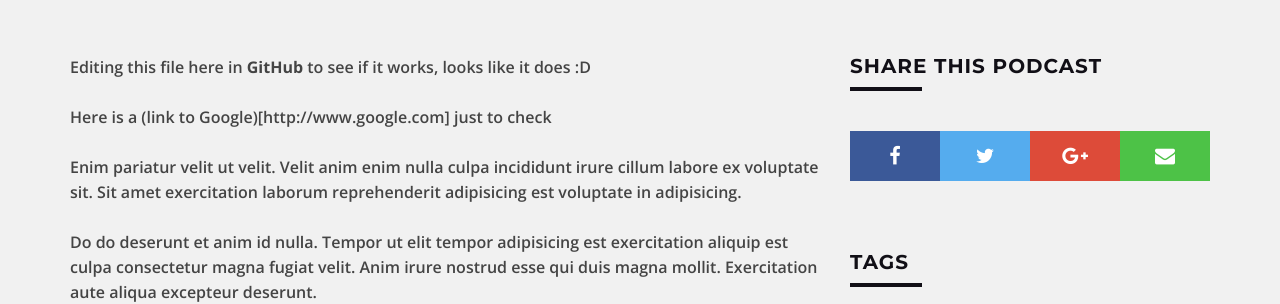
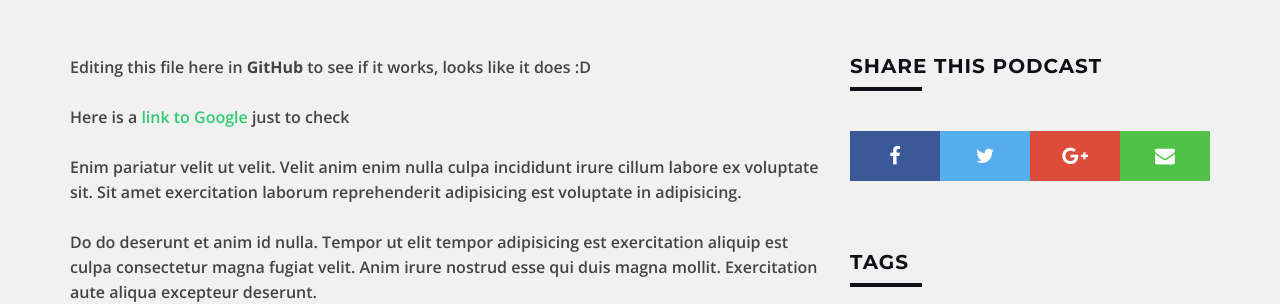
Before and after one commit to KinkCraft/kinkcraft.github.io, a Jekyll site: the page built from _posts/2016-12-01-Welcome-To-The-Party.md, in a window 1280 px wide. Shown: the part 640-944 px from the top of the page. Built offline with Jekyll 4.4.1, drawn with Linux system fonts in a browser that asks for light colours; nearby versions of some CDN libraries.

Commit message:
Update 2016-12-01-Welcome-To-The-Party.md

```diff
--- a/_posts/2016-12-01-Welcome-To-The-Party.md
+++ b/_posts/2016-12-01-Welcome-To-The-Party.md
@@ -11,7 +11,7 @@ heroImage: "/assets/img/ep1/hero.jpg"    #1920x1080
 ---
 Editing this file here in **GitHub** to see if it works, looks like it does :D
 
-Here is a (link to Google)[http://www.google.com] just to check
+Here is a [link to Google](http://www.google.com) just to check
 
 Enim pariatur velit ut velit. Velit anim enim nulla culpa incididunt irure cillum labore ex voluptate sit. Sit amet exercitation laborum reprehenderit adipisicing est voluptate in adipisicing.
 
```
